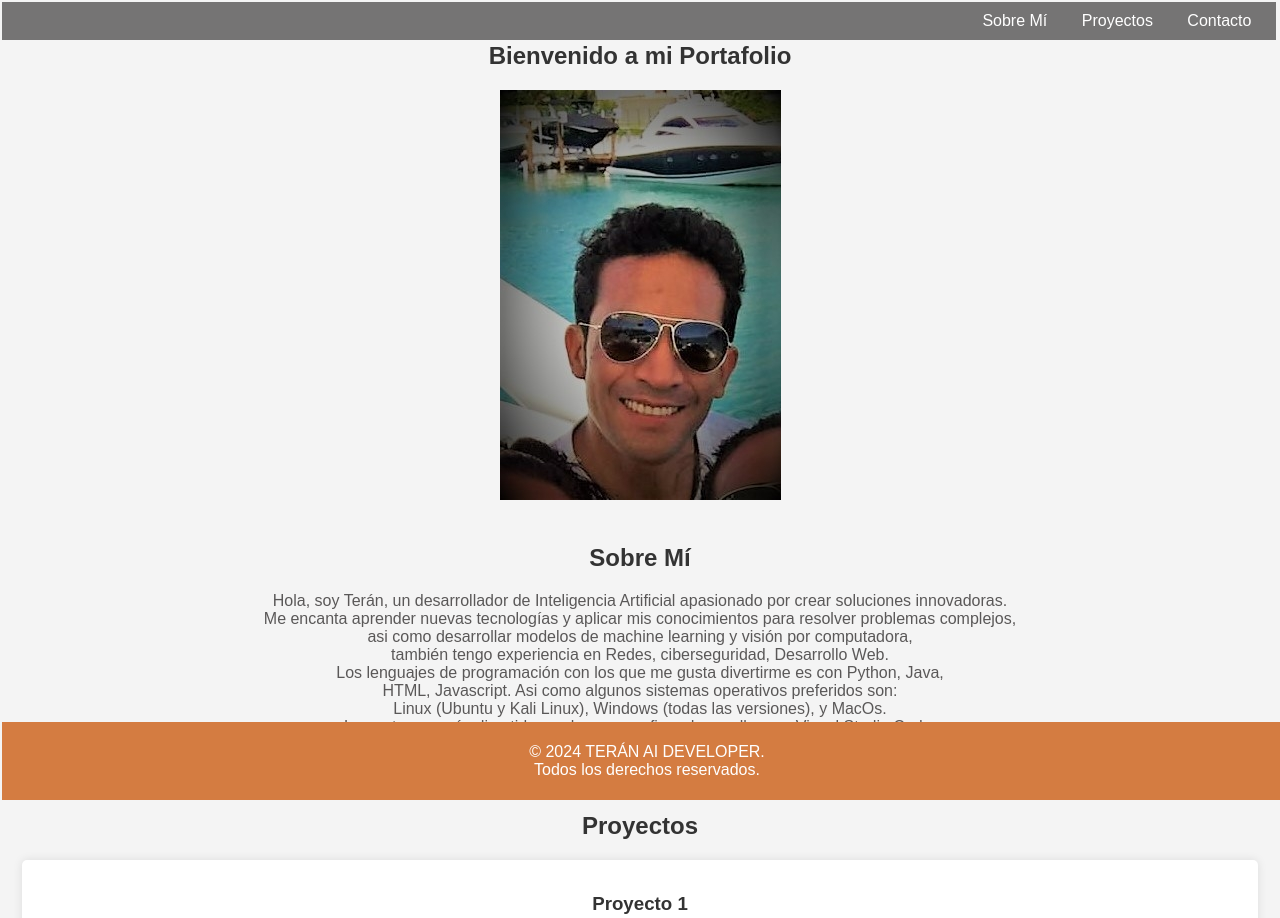
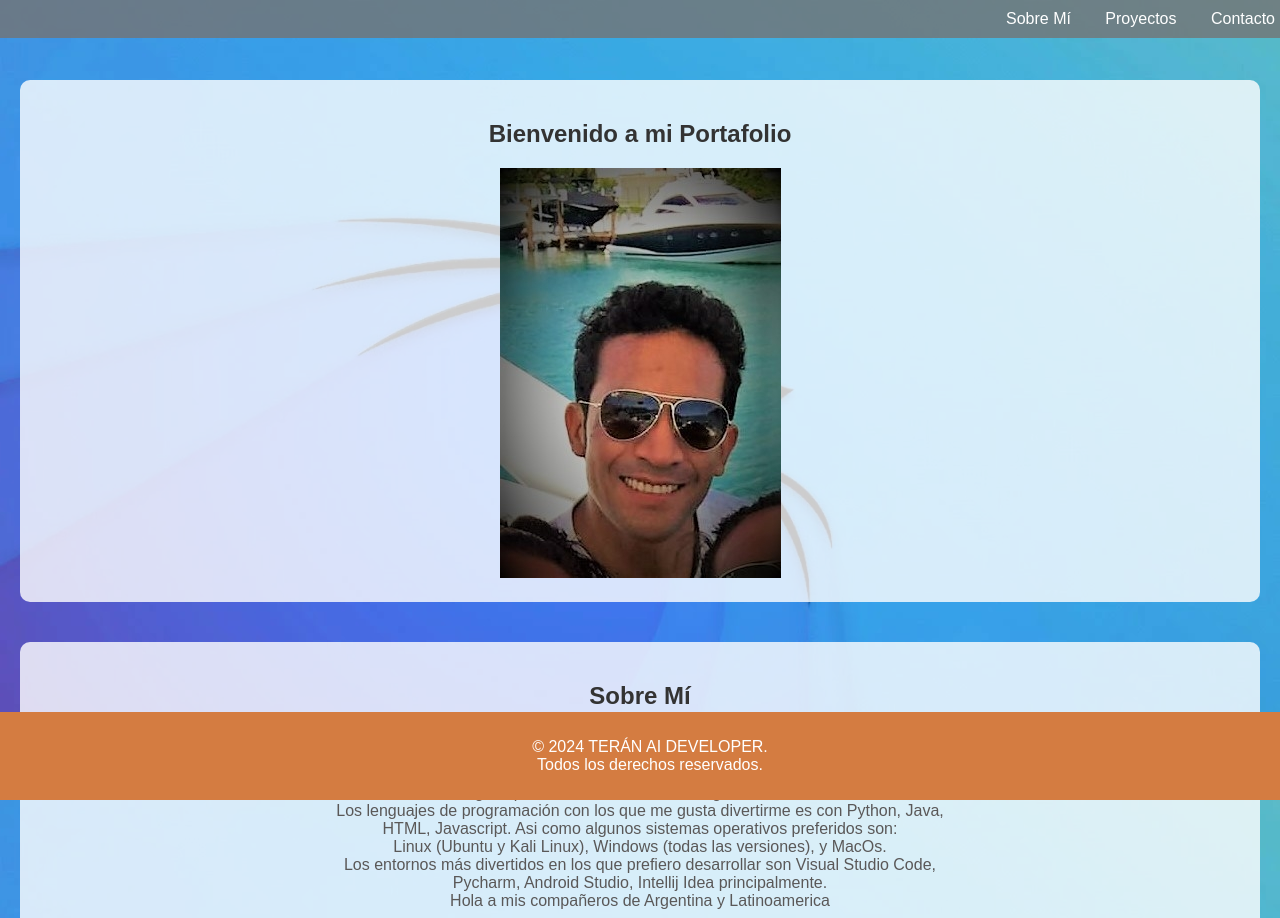
Before and after one commit to TeranGit/portfoliochatgpt, a plain HTML site: page index.html in a window 1280 px wide. Shown: the top 918 px of the page. Drawn offline with Linux system fonts and the light colour scheme.

Commit message:
2do commit

```diff
--- a/styles.css
+++ b/styles.css
@@ -1,19 +1,22 @@
+/* styles.css */
 body {
     font-family: Arial, sans-serif;
-    margin: 0px;
-    padding: 2px;
-    background-color: #f4f4f4;
+    margin: 0;
+    padding: 0; /* Cambiado de 2px a 0 para eliminar el borde */
+    background: url('imagenes/kali02.jpg') no-repeat center center fixed;
+    background-size: cover;
     color: #5a5858;
 }
 
 header {
-    background-color: #757474;
+    background-color: rgba(117, 116, 116, 0.8); /* Fondo semitransparente */
     color: #fff;
-    padding: 10px 0;
+    padding: 10px;
     text-align: right;
     position: fixed;
-    width: 98%;
-    padding: 10px ;
+    width: 100%; /* Ajustado a 100% para cubrir todo el ancho */
+    top: 0;
+    z-index: 1000; /* Asegurar que el header esté siempre encima del contenido */
 }
 
 nav ul {
@@ -34,11 +37,15 @@ nav ul li a {
 
 main {
     padding: 20px;
+    margin-top: 60px; /* Espacio para el header fijo */
 }
 
 section {
     margin-bottom: 40px;
     text-align: center;
+    background-color: rgba(255, 255, 255, 0.8); /* Fondo semitransparente para secciones */
+    padding: 20px;
+    border-radius: 10px;
 }
 
 h1, h2, h3 {
@@ -89,10 +96,11 @@ button:hover {
 
 footer {
     text-align: center;
-    padding: 5px ;
+    padding: 10px; /* Ajustado para mayor espacio */
     background-color: #d47c41;
     color: #fff;
     position: fixed;
     width: 100%;
     bottom: 0;
+    z-index: 1000; /* Asegurar que el footer esté siempre encima del contenido */
 }
```
Also changed, not shown: imagenes/kali.jpg (added), imagenes/kali02.jpg (added).
